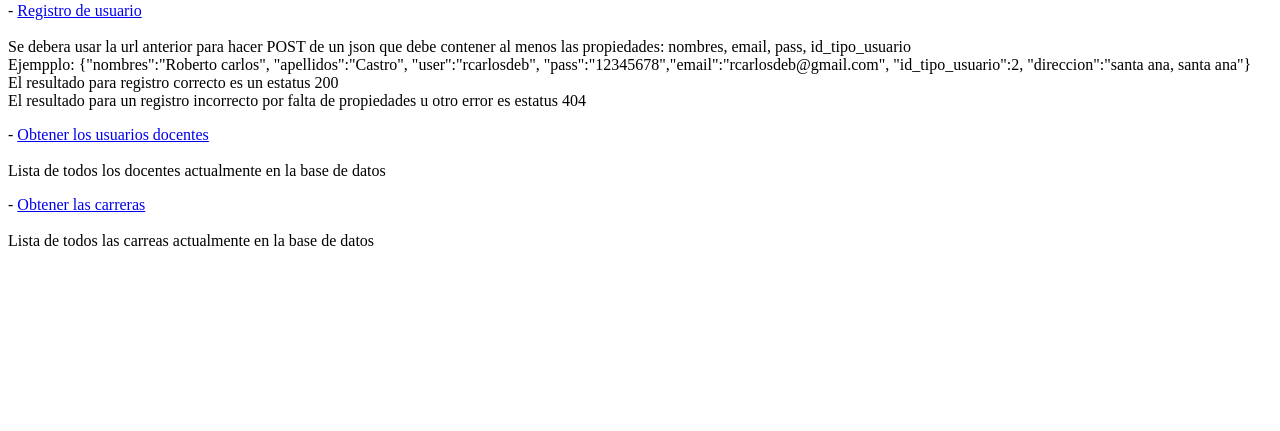
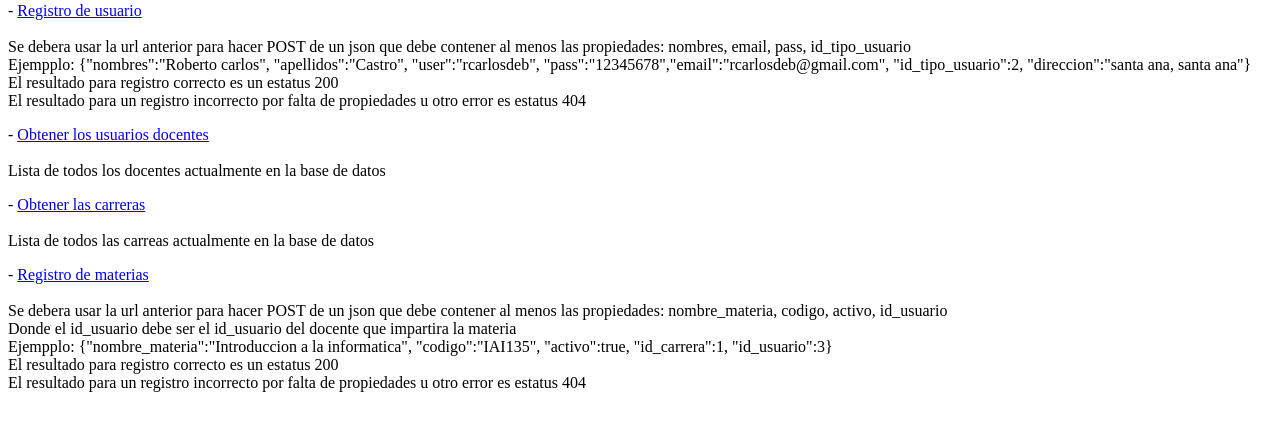
Before and after one commit to rcarlosdeb/php-server, a PHP site: page / in a window 1280 px wide. Shown: the part 323-754 px from the top of the page. Run offline with PHP 8.4, Linux system fonts and the light colour scheme.

Commit message:
agregando registro de materia al index

```diff
--- a/public_html/index.php
+++ b/public_html/index.php
@@ -42,5 +42,13 @@
 </p>
 
 
+<p>- <a href="http://35.232.215.93/apis/registro-materia.php">Registro de materias</a>
+<br><br> Se debera usar la url anterior para hacer POST de un json que debe contener al menos las propiedades: nombre_materia, codigo, activo, id_usuario
+<br> Donde el id_usuario debe ser el id_usuario del docente que impartira la materia
+<br>Ejempplo: {"nombre_materia":"Introduccion a la informatica", "codigo":"IAI135", "activo":true, "id_carrera":1, "id_usuario":3}
+<br> El resultado para registro correcto es un estatus 200
+<br> El resultado para un registro incorrecto por falta de propiedades u otro error es estatus 404
+</p>
+
 </body>
 </html>
```
